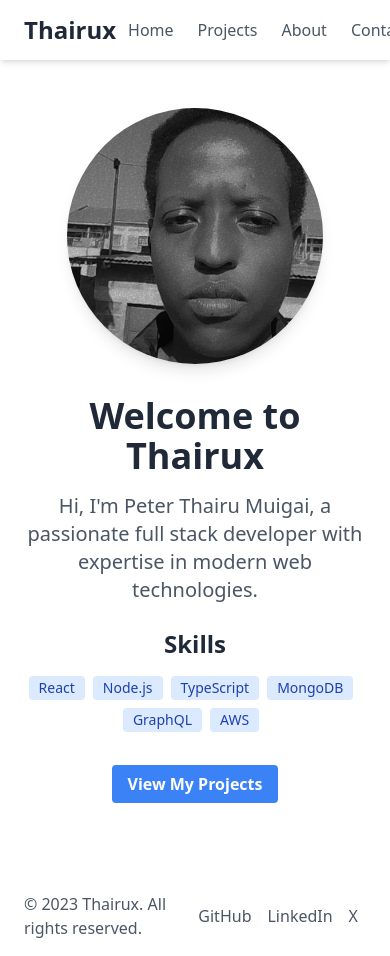
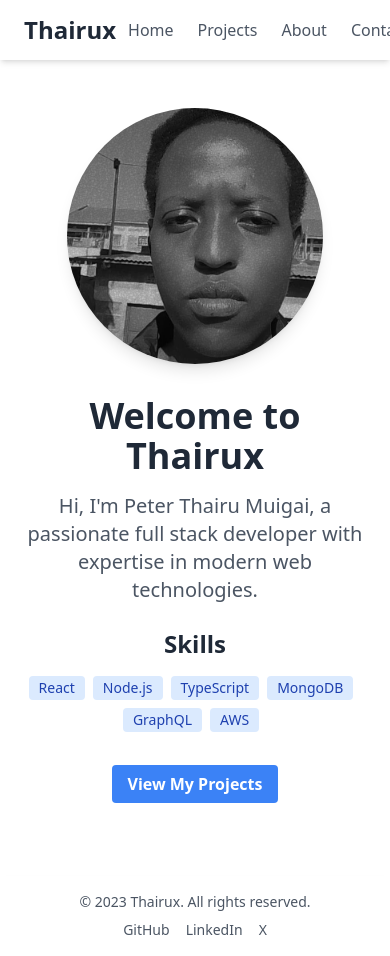
Before and after one commit to Thairux/thairux-portfolio-bliss, a React (Vite) app: page / in a window 390 px wide. Shown: the top 956 px of the page. Built offline with nearby package versions, Linux system fonts and the light colour scheme.

Commit message:
Fix footer spacing on mobile
Adjusted the footer component to remove extra space after the copyright tag when viewed on mobile devices.
[skip gpt_engineer]

```diff
--- a/src/components/Footer.tsx
+++ b/src/components/Footer.tsx
@@ -3,17 +3,17 @@ import React from 'react';
 const Footer: React.FC = () => {
   return (
     <footer className="bg-white dark:bg-gray-800 shadow-md mt-8">
-      <div className="container mx-auto px-6 py-4">
-        <div className="flex justify-between items-center">
-          <p className="text-gray-600 dark:text-gray-300">© 2023 Thairux. All rights reserved.</p>
-          <div className="flex items-center">
-            <a href="https://github.com/Thairux" target="_blank" rel="noopener noreferrer" className="text-gray-600 dark:text-gray-300 hover:text-gray-800 dark:hover:text-white mx-2">
+      <div className="container mx-auto px-4 py-4">
+        <div className="flex flex-col sm:flex-row justify-between items-center">
+          <p className="text-gray-600 dark:text-gray-300 text-sm mb-2 sm:mb-0">© 2023 Thairux. All rights reserved.</p>
+          <div className="flex items-center space-x-4">
+            <a href="https://github.com/Thairux" target="_blank" rel="noopener noreferrer" className="text-gray-600 dark:text-gray-300 hover:text-gray-800 dark:hover:text-white text-sm">
               GitHub
             </a>
-            <a href="https://linkedin.com/in/peter-muigai-5518412a9" target="_blank" rel="noopener noreferrer" className="text-gray-600 dark:text-gray-300 hover:text-gray-800 dark:hover:text-white mx-2">
+            <a href="https://linkedin.com/in/peter-muigai-5518412a9" target="_blank" rel="noopener noreferrer" className="text-gray-600 dark:text-gray-300 hover:text-gray-800 dark:hover:text-white text-sm">
               LinkedIn
             </a>
-            <a href="https://x.com/Peterptm1" target="_blank" rel="noopener noreferrer" className="text-gray-600 dark:text-gray-300 hover:text-gray-800 dark:hover:text-white mx-2">
+            <a href="https://x.com/Peterptm1" target="_blank" rel="noopener noreferrer" className="text-gray-600 dark:text-gray-300 hover:text-gray-800 dark:hover:text-white text-sm">
               X
             </a>
           </div>
```
